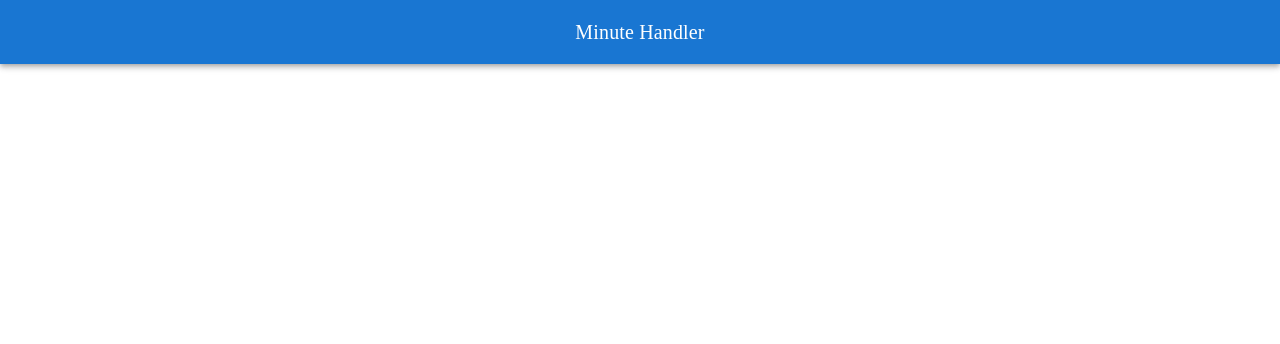
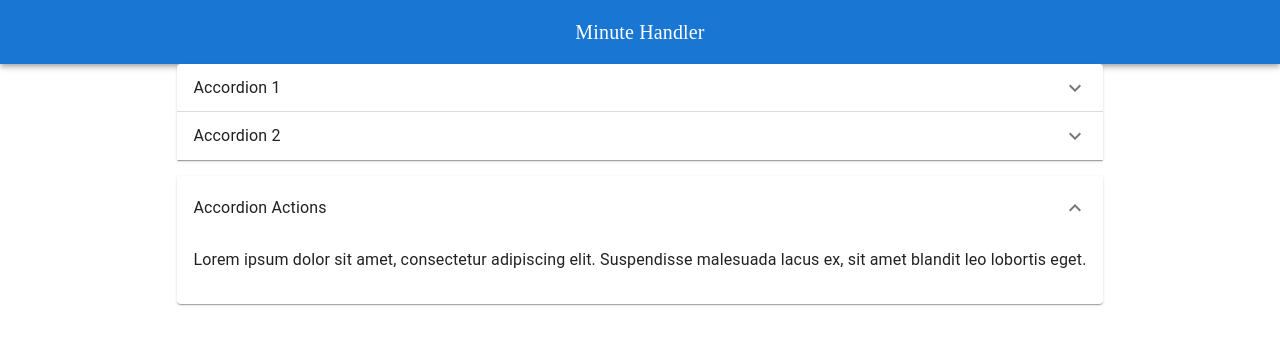
Before and after one commit to reheant/McHacks11, a React (Create React App) app in the folder client/: page /Meeting in a window 1280 px wide. Before the commit this address had no page. Shown: the top 344 px of the page. Built offline with nearby package versions, Linux system fonts and the light colour scheme; no server answers.

Commit message:
meeting page + some stuff

```diff
--- /dev/null
+++ b/client/src/Components/Meeting.jsx
@@ -0,0 +1,114 @@
+// NewPage.js
+import React, { useState, useEffect } from 'react';
+import { useLocation } from 'react-router-dom';
+import Accordion from '@mui/material/Accordion';
+import AccordionActions from '@mui/material/AccordionActions';
+import AccordionSummary from '@mui/material/AccordionSummary';
+import AccordionDetails from '@mui/material/AccordionDetails';
+import ExpandMoreIcon from '@mui/icons-material/ExpandMore';
+import Button from '@mui/material/Button';
+import '../css/Meeting.css'
+
+export const MeetingMinutes = () => {
+  const [minutes, setMinutes] = useState('');
+
+  useEffect(() => {
+    fetchMeetingMinutes();
+  }, []);
+
+  const fetchMeetingMinutes = async () => {
+    try {
+      const requestOptions = {
+        method: 'POST',
+        headers: { 'Content-Type': 'application/json' },
+        // If you need to send a request body, include it here
+        // body: JSON.stringify({ key: 'value' }),
+      };
+
+      // Make the POST request to your backend
+      const response = await fetch('/Meeting', requestOptions);
+
+      if (!response.ok) {
+        throw new Error(`HTTP error! status: ${response.status}`);
+      }
+
+      // Extract the data from the response
+      const data = await response.text(); // or response.json() if your server sends JSON
+      setMinutes(data); // Update state with the fetched data
+    } catch (error) {
+      console.error('There was an error fetching the meeting minutes:', error);
+    }
+  };
+
+  return (
+    <div>
+      <h1>{minutes}</h1>
+      {/* Display the fetched data */}
+      <p>{minutes}</p>
+    </div>
+  );
+};
+
+
+
+
+export function AccordionUsage() {
+    return (
+      <div>
+        <Accordion>
+          <AccordionSummary
+            expandIcon={<ExpandMoreIcon />}
+            aria-controls="panel1-content"
+            id="panel1-header"
+          >
+            Accordion 1
+          </AccordionSummary>
+          <AccordionDetails>
+            <MeetingMinutes/>
+          </AccordionDetails>
+        </Accordion>
+        <Accordion>
+          <AccordionSummary
+            expandIcon={<ExpandMoreIcon />}
+            aria-controls="panel2-content"
+            id="panel2-header"
+          >
+            Accordion 2
+          </AccordionSummary>
+          <AccordionDetails>
+            Lorem ipsum dolor sit amet, consectetur adipiscing elit. Suspendisse
+            malesuada lacus ex, sit amet blandit leo lobortis eget.
+          </AccordionDetails>
+        </Accordion>
+        <Accordion defaultExpanded>
+          <AccordionSummary
+            expandIcon={<ExpandMoreIcon />}
+            aria-controls="panel3-content"
+            id="panel3-header"
+          >
+            Accordion Actions
+          </AccordionSummary>
+          <AccordionDetails>
+            Lorem ipsum dolor sit amet, consectetur adipiscing elit. Suspendisse
+            malesuada lacus ex, sit amet blandit leo lobortis eget.
+          </AccordionDetails>
+          <AccordionActions>
+          </AccordionActions>
+        </Accordion>
+      </div>
+    );
+  }
+
+const NewPage = () => {
+  const location = useLocation();
+
+  return (
+    <>
+        <div className='accordion'>
+            <AccordionUsage/>
+        </div>
+    </>
+  );
+};
+
+export default NewPage;
--- a/client/src/Components/Routes.jsx
+++ b/client/src/Components/Routes.jsx
@@ -2,6 +2,7 @@ import React from 'react';
 import { BrowserRouter as Router, Route, Routes } from 'react-router-dom';
 import Home from './Home';
 import Initialization from './Initialization'
+import Meeting from './Meeting'
 
 const RoutesComponent = () => {
   return (
@@ -9,6 +10,7 @@ const RoutesComponent = () => {
       <Routes>
         <Route path="/" element={<Home />} />
         <Route path="/Initialization" element={<Initialization />} />
+        <Route path="/Meeting" element={<Meeting />} />
       </Routes>
     </Router>
   );
--- /dev/null
+++ b/client/src/css/Meeting.css
@@ -0,0 +1,7 @@
+
+
+.accordion {
+    display: flex;
+    align-items: center;
+    justify-content: center;
+}
```
Also changed, not shown: 2 other files (tests, documents, lock files or other folders).
